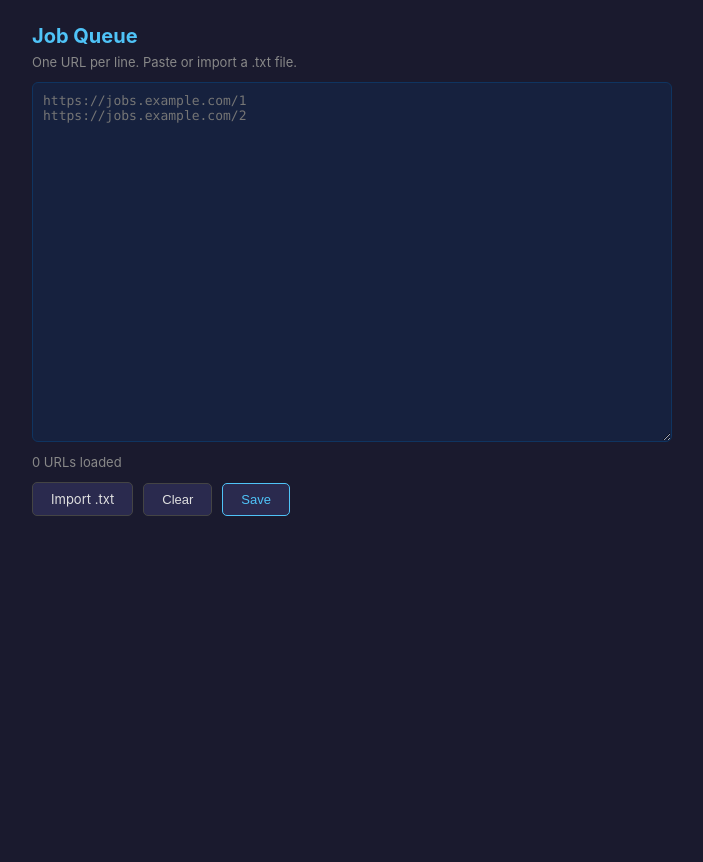
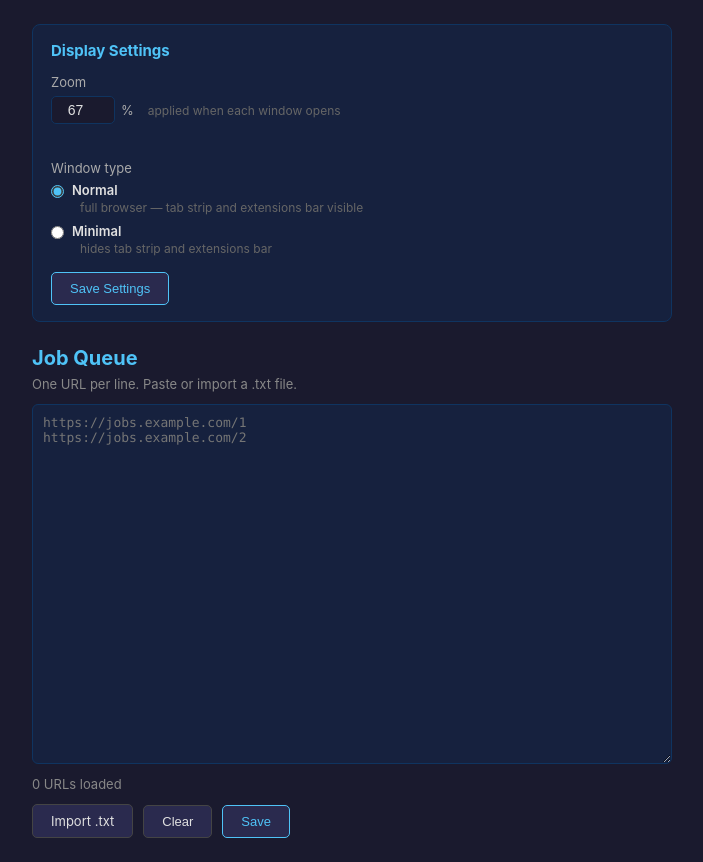
Before and after one commit to BorowskiKacper/Simplifypp, a browser extension: page options.html in a window 1280 px wide. Shown: the whole page, without its empty margins (288-991 px from the left). Before the commit the page ends 800 px from the top, so only its background shows below. Drawn offline with Linux system fonts and the light colour scheme.

Commit message:
hide window and brave/chrome header option; shorten distance between windows

```diff
--- a/options.css
+++ b/options.css
@@ -11,7 +11,59 @@ body {
 .container { max-width: 640px; margin: 0 auto; }
 
 h1 { font-size: 20px; color: #4fc3f7; margin-bottom: 6px; }
+h2 { font-size: 15px; color: #4fc3f7; margin-bottom: 14px; }
 .hint { color: #888; font-size: 13px; margin-bottom: 12px; }
+.hint.inline { color: #666; font-size: 12px; margin-bottom: 0; margin-left: 8px; }
+
+.settings-section {
+  background: #16213e;
+  border: 1px solid #0f3460;
+  border-radius: 8px;
+  padding: 16px 18px;
+  margin-bottom: 24px;
+}
+
+.setting-row {
+  margin-bottom: 16px;
+}
+.setting-row > label:first-child {
+  display: block;
+  font-size: 13px;
+  color: #aaa;
+  margin-bottom: 6px;
+}
+
+.zoom-control {
+  display: flex;
+  align-items: center;
+  gap: 6px;
+}
+.zoom-control input[type="number"] {
+  width: 64px;
+  background: #1a1a2e;
+  border: 1px solid #0f3460;
+  color: #e0e0e0;
+  font-size: 14px;
+  padding: 5px 8px;
+  border-radius: 5px;
+  outline: none;
+  text-align: center;
+}
+.zoom-control input[type="number"]:focus { border-color: #4fc3f7; }
+.unit { font-size: 13px; color: #aaa; }
+
+.field-error { color: #ef5350; font-size: 12px; margin-top: 4px; min-height: 16px; }
+
+.radio-group { display: flex; flex-direction: column; gap: 8px; }
+.radio-label {
+  display: flex;
+  align-items: flex-start;
+  gap: 8px;
+  cursor: pointer;
+}
+.radio-label input[type="radio"] { margin-top: 3px; accent-color: #4fc3f7; flex-shrink: 0; }
+.radio-text { display: flex; flex-direction: column; gap: 2px; }
+.radio-text strong { font-size: 13px; font-weight: 600; }
 
 textarea {
   width: 100%;
--- a/options.html
+++ b/options.html
@@ -7,6 +7,42 @@
 </head>
 <body>
   <div class="container">
+    <div class="settings-section">
+      <h2>Display Settings</h2>
+      <div class="setting-row">
+        <label for="zoomInput">Zoom</label>
+        <div class="zoom-control">
+          <input type="number" id="zoomInput" min="10" max="100" value="67" step="1">
+          <span class="unit">%</span>
+          <span class="hint inline">applied when each window opens</span>
+        </div>
+        <div class="field-error" id="zoomError"></div>
+      </div>
+      <div class="setting-row">
+        <label>Window type</label>
+        <div class="radio-group">
+          <label class="radio-label">
+            <input type="radio" name="windowType" value="normal" id="typeNormal" checked>
+            <span class="radio-text">
+              <strong>Normal</strong>
+              <span class="hint inline">full browser — tab strip and extensions bar visible</span>
+            </span>
+          </label>
+          <label class="radio-label">
+            <input type="radio" name="windowType" value="popup" id="typePopup">
+            <span class="radio-text">
+              <strong>Minimal</strong>
+              <span class="hint inline">hides tab strip and extensions bar</span>
+            </span>
+          </label>
+        </div>
+      </div>
+      <div class="actions">
+        <button id="saveSettingsBtn" class="primary">Save Settings</button>
+        <span class="status" id="settingsStatus"></span>
+      </div>
+    </div>
+
     <h1>Job Queue</h1>
     <p class="hint">One URL per line. Paste or import a .txt file.</p>
     <textarea id="urls" spellcheck="false"
--- a/options.js
+++ b/options.js
@@ -1,5 +1,8 @@
 const textarea = document.getElementById('urls');
 const status = document.getElementById('status');
+const zoomInput = document.getElementById('zoomInput');
+const zoomError = document.getElementById('zoomError');
+const settingsStatus = document.getElementById('settingsStatus');
 
 function parseUrls(text) {
   return text.split('\n').map(l => l.trim()).filter(l => l.length > 0);
@@ -10,11 +13,32 @@ function updateStatus(urls) {
 }
 
 async function load() {
-  const data = await chrome.storage.local.get('queue');
+  const data = await chrome.storage.local.get(['queue', 'zoom', 'windowType']);
   const urls = data.queue || [];
   textarea.value = urls.join('\n');
   updateStatus(urls);
+
+  const zoomPct = Math.round(((data.zoom !== undefined ? data.zoom : 0.67)) * 100);
+  zoomInput.value = zoomPct;
+  const wt = data.windowType || 'normal';
+  document.querySelector(`input[name="windowType"][value="${wt}"]`).checked = true;
 }
+
+document.getElementById('saveSettingsBtn').addEventListener('click', async () => {
+  const pct = parseInt(zoomInput.value, 10);
+  if (isNaN(pct) || pct < 10 || pct > 100) {
+    zoomError.textContent = 'Zoom must be between 10 and 100.';
+    return;
+  }
+  zoomError.textContent = '';
+  const windowType = document.querySelector('input[name="windowType"]:checked').value;
+  await chrome.storage.local.set({ zoom: pct / 100, windowType });
+  settingsStatus.textContent = 'Saved!';
+  settingsStatus.style.color = '#4fc3f7';
+  setTimeout(() => { settingsStatus.textContent = ''; }, 1500);
+});
+
+zoomInput.addEventListener('input', () => { zoomError.textContent = ''; });
 
 document.getElementById('saveBtn').addEventListener('click', async () => {
   const urls = parseUrls(textarea.value);
```
Also changed, not shown: background.js (+12 -4 lines), lib/grid.js (+5 -8 lines).
